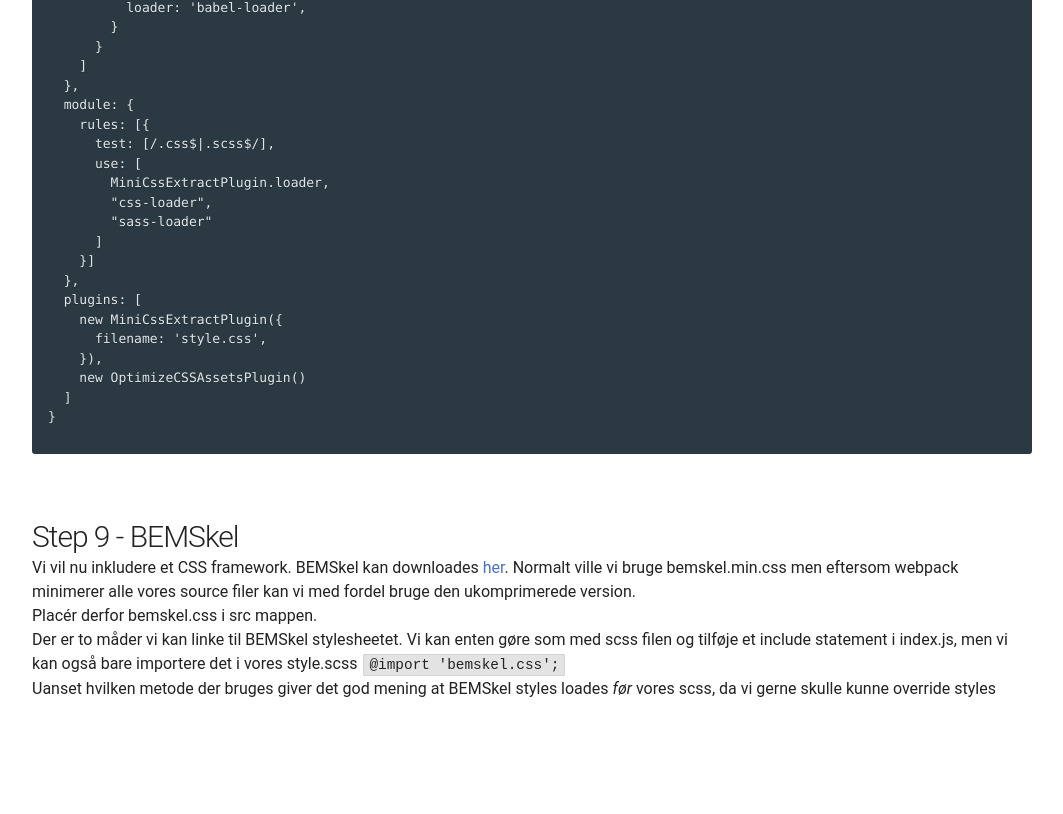
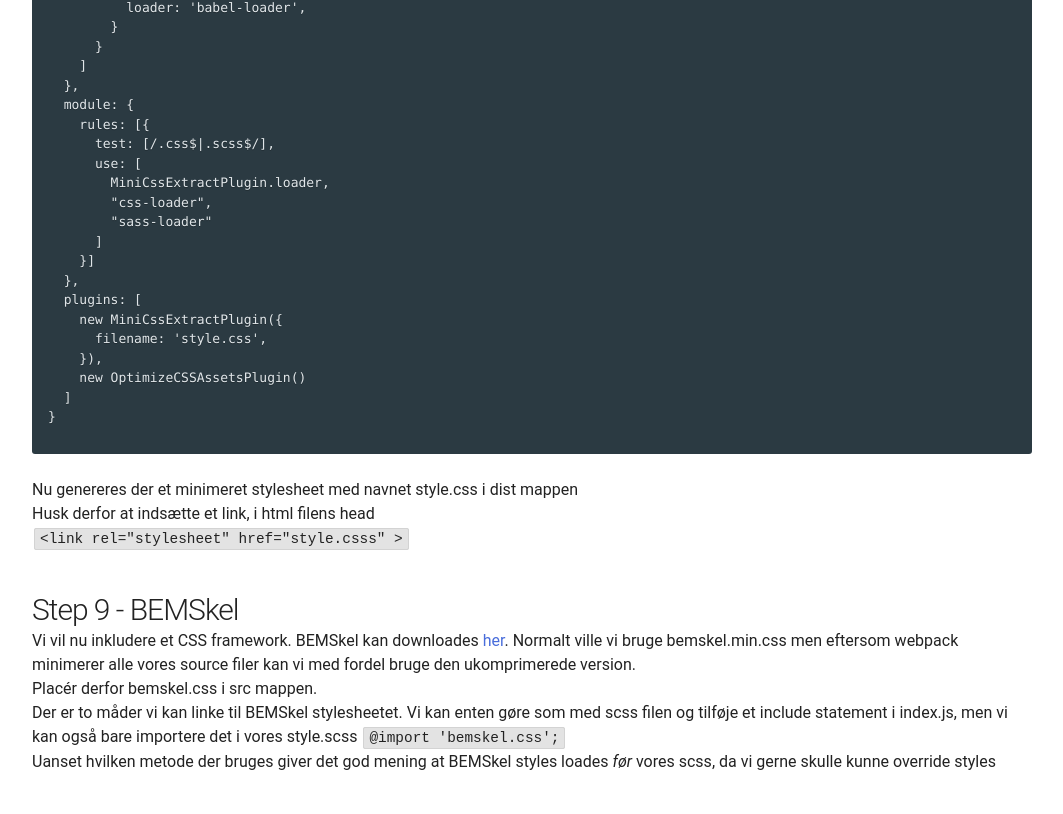
Before and after one commit to NielsHarbo/Webpack-med-Babel-Sass-og-BEMSkel, a website built with webpack: page dist/index.html in a window 1280 px wide. Shown: the part 3573-4387 px from the top of the page, without its empty margins (108-1171 px from the left). Before the commit the page ends 4314 px from the top, so only its background shows below. Built offline with nearby package versions, Linux system fonts and the light colour scheme.

Commit message:
Index updated

```diff
--- a/dist/index.html
+++ b/dist/index.html
@@ -202,6 +202,9 @@ module.exports = {
   ]
 }
           </pre>
+          <p>Nu genereres der et minimeret stylesheet med navnet style.css i dist mappen</p>
+          <p>Husk derfor at indsætte et link, i html filens head</p>
+          <code>&#x3C;link rel="stylesheet" href="style.csss" &#x3E;</code>
         </div>
         <div class="step">
           <h2>Step 9 - BEMSkel</h2>
```
